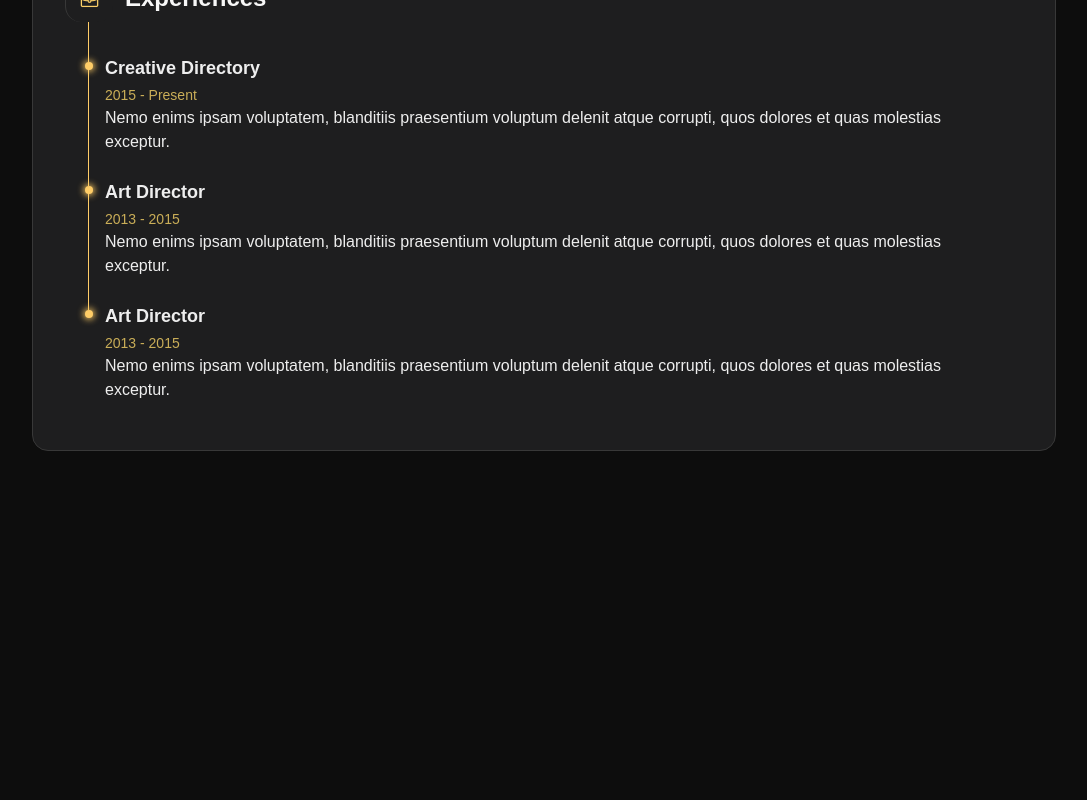
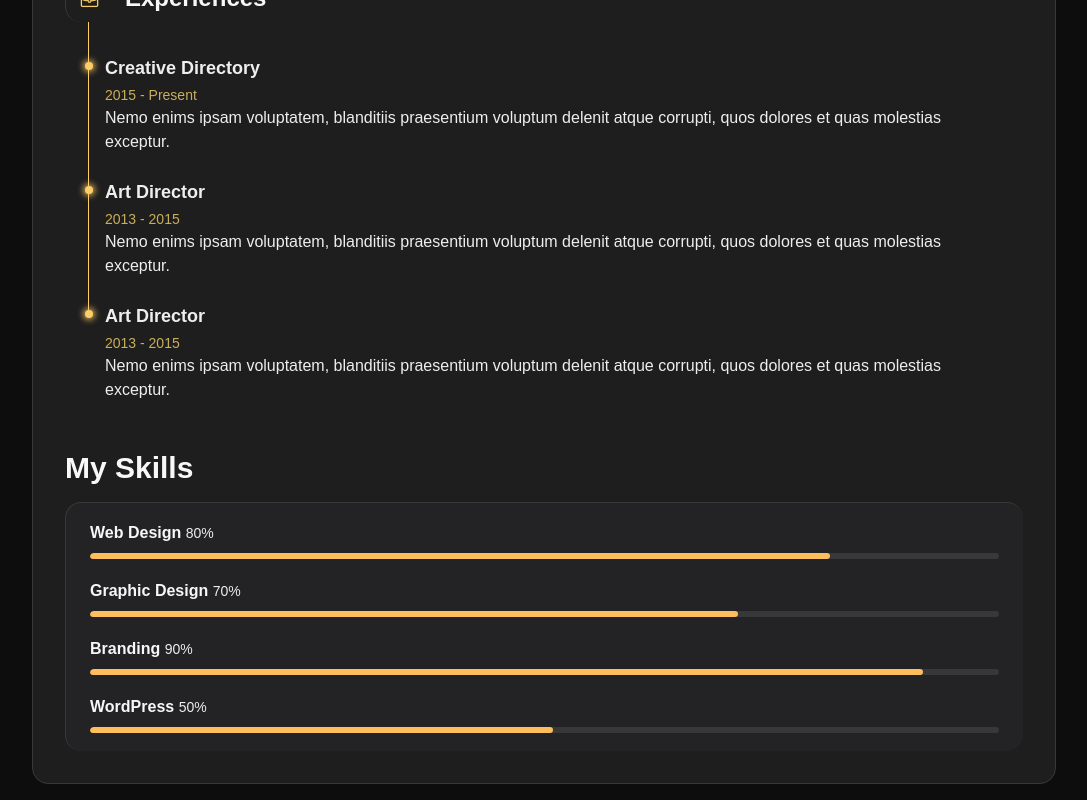
Before and after one commit to leangvakhim/leang-vakhim-portfolio, a React (Vite) app: page /resume in a window 1280 px wide. Shown: the part 859-1659 px from the top of the page, without its empty margins (96-1183 px from the left). Before the commit the page ends 1326 px from the top, so only its background shows below. Built offline with nearby package versions, Linux system fonts and the light colour scheme.

Commit message:
Apply the animation on the resume page

```diff
--- a/src/Component/Resume/ResumeBody.jsx
+++ b/src/Component/Resume/ResumeBody.jsx
@@ -3,6 +3,7 @@ import MenuSmallScreen from '../MenuSmallScreen'
 import MenuLargeScreen from '../MenuLargeScreen'
 import ShortHorizontalLine from '../ShortHorizontalLine'
 import ResumeInformation from './ResumeInformation'
+import ResumeSkill from './ResumeSkill'
 
 const ResumeBody = () => {
     return (
@@ -19,6 +20,8 @@ const ResumeBody = () => {
             <ShortHorizontalLine/>
             {/* Information */}
             <ResumeInformation/>
+            {/* Skill */}
+            <ResumeSkill/>
         </section>
     )
 }
--- a/src/Component/Resume/ResumeInformation.jsx
+++ b/src/Component/Resume/ResumeInformation.jsx
@@ -1,8 +1,44 @@
-import React from 'react'
+import React, { useEffect } from 'react'
+import { motion, useAnimation, useInView } from "framer-motion";
 import education from "../../assets/photo/education.png";
 import experience from "../../assets/photo/experience.png";
 
+const listVariants = {
+  hidden: { opacity: 0 },
+  visible: {
+    opacity: 1,
+    transition: {
+      staggerChildren: 0.3,
+    },
+  },
+};
+
+const itemVariants = {
+  hidden: { opacity: 0, y: 20 },
+  visible: { opacity: 1, y: 0 },
+};
+
 const ResumeInformation = () => {
+    const educationRef = React.useRef(null);
+    const educationInView = useInView(educationRef, { once: true });
+    const educationControls = useAnimation();
+
+    const experienceRef = React.useRef(null);
+    const experienceInView = useInView(experienceRef, { once: true });
+    const experienceControls = useAnimation();
+
+    useEffect(() => {
+      if (educationInView) {
+        educationControls.start("visible");
+      }
+    }, [educationInView]);
+
+    useEffect(() => {
+      if (experienceInView) {
+        experienceControls.start("visible");
+      }
+    }, [experienceInView]);
+
     return (
         <div className='px-8 py-4'>
             {/* Education */}
@@ -13,23 +49,23 @@ const ResumeInformation = () => {
                 </div>
             </div>
             <div className="relative">
-                <ul className="px-4 py-8 !space-y-6">
-                    <li className="relative pl-6 mb-[-12px] mt-[-20px] before:content-[''] before:absolute before:left-1 before:top-2 before:w-2 before:h-2 before:bg-[#FFCD67] before:rounded-full before:shadow-[0_0_6px_2px_rgba(255,205,103,0.8)] after:content-[''] after:absolute after:left-[7px] after:top-3 after:h-[calc(100%+20px)] after:w-px after:bg-[#FFCD67]">
+                <motion.ul ref={educationRef} className="px-4 py-8 !space-y-6" initial="hidden" animate={educationControls} variants={listVariants}>
+                    <motion.li className="relative pl-6 mb-[-12px] mt-[-20px] before:content-[''] before:absolute before:left-1 before:top-2 before:w-2 before:h-2 before:bg-[#FFCD67] before:rounded-full before:shadow-[0_0_6px_2px_rgba(255,205,103,0.8)] after:content-[''] after:absolute after:left-[7px] after:top-3 after:h-[calc(100%+20px)] after:w-px after:bg-[#FFCD67]" variants={itemVariants}>
                         <h4 className='poppins-semibold text-lg'>University school of the arts</h4>
                         <span className="poppins-light text-sm !text-[#CAAE58] ">2007 - 2008</span>
                         <p className="poppins-regular text-md text-[#D6D6D6]">Nemo enims ipsam voluptatem, blanditiis praesentium voluptum delenit atque corrupti, quos dolores et quas molestias exceptur.</p>
-                    </li>
-                    <li className="relative pl-6 mb-[-12px] before:content-[''] before:absolute before:left-1 before:top-2 before:w-2 before:h-2 before:bg-[#FFCD67] before:rounded-full before:shadow-[0_0_6px_2px_rgba(255,205,103,0.8)] after:content-[''] after:absolute after:left-[7px] after:top-3 after:h-[calc(100%+20px)] after:w-px after:bg-[#FFCD67]">
+                    </motion.li>
+                    <motion.li className="relative pl-6 mb-[-12px] before:content-[''] before:absolute before:left-1 before:top-2 before:w-2 before:h-2 before:bg-[#FFCD67] before:rounded-full before:shadow-[0_0_6px_2px_rgba(255,205,103,0.8)] after:content-[''] after:absolute after:left-[7px] after:top-3 after:h-[calc(100%+20px)] after:w-px after:bg-[#FFCD67]" variants={itemVariants}>
                         <h4 className='poppins-semibold text-lg'>University school of the arts</h4>
                         <span className="poppins-light text-sm !text-[#CAAE58] ">2007 - 2008</span>
                         <p className="poppins-regular text-md text-[#D6D6D6]">Nemo enims ipsam voluptatem, blanditiis praesentium voluptum delenit atque corrupti, quos dolores et quas molestias exceptur.</p>
-                    </li>
-                    <li className="relative pl-6 before:content-[''] before:absolute before:left-1 before:top-2 before:w-2 before:h-2 before:bg-[#FFCD67] before:rounded-full before:shadow-[0_0_6px_2px_rgba(255,205,103,0.8)]">
+                    </motion.li>
+                    <motion.li className="relative pl-6 before:content-[''] before:absolute before:left-1 before:top-2 before:w-2 before:h-2 before:bg-[#FFCD67] before:rounded-full before:shadow-[0_0_6px_2px_rgba(255,205,103,0.8)]" variants={itemVariants}>
                         <h4 className='poppins-semibold text-lg'>University school of the arts</h4>
                         <span className="poppins-light text-sm !text-[#CAAE58] ">2007 - 2008</span>
                         <p className="poppins-regular text-md text-[#D6D6D6]">Nemo enims ipsam voluptatem, blanditiis praesentium voluptum delenit atque corrupti, quos dolores et quas molestias exceptur.</p>
-                    </li>
-                </ul>
+                    </motion.li>
+                </motion.ul>
             </div>
 
             {/* Experiences */}
@@ -40,23 +76,23 @@ const ResumeInformation = () => {
                 </div>
             </div>
             <div className="relative">
-                <ul className="px-4 py-8 !space-y-6">
-                    <li className="relative pl-6 mb-[-12px] mt-[-20px] before:content-[''] before:absolute before:left-1 before:top-2 before:w-2 before:h-2 before:bg-[#FFCD67] before:rounded-full before:shadow-[0_0_6px_2px_rgba(255,205,103,0.8)] after:content-[''] after:absolute after:left-[7px] after:top-3 after:h-[calc(100%+20px)] after:w-px after:bg-[#FFCD67]">
+                <motion.ul ref={experienceRef} className="px-4 py-8 !space-y-6" initial="hidden" animate={experienceControls} variants={listVariants}>
+                    <motion.li className="relative pl-6 mb-[-12px] mt-[-20px] before:content-[''] before:absolute before:left-1 before:top-2 before:w-2 before:h-2 before:bg-[#FFCD67] before:rounded-full before:shadow-[0_0_6px_2px_rgba(255,205,103,0.8)] after:content-[''] after:absolute after:left-[7px] after:top-3 after:h-[calc(100%+20px)] after:w-px after:bg-[#FFCD67]" variants={itemVariants}>
                         <h4 className='poppins-semibold text-lg'>Creative Directory</h4>
                         <span className="poppins-light text-sm !text-[#CAAE58] ">2015 - Present</span>
                         <p className="poppins-regular text-md text-[#D6D6D6]">Nemo enims ipsam voluptatem, blanditiis praesentium voluptum delenit atque corrupti, quos dolores et quas molestias exceptur.</p>
-                    </li>
-                    <li className="relative pl-6 mb-[-12px] before:content-[''] before:absolute before:left-1 before:top-2 before:w-2 before:h-2 before:bg-[#FFCD67] before:rounded-full before:shadow-[0_0_6px_2px_rgba(255,205,103,0.8)] after:content-[''] after:absolute after:left-[7px] after:top-3 after:h-[calc(100%+20px)] after:w-px after:bg-[#FFCD67]">
+                    </motion.li>
+                    <motion.li className="relative pl-6 mb-[-12px] before:content-[''] before:absolute before:left-1 before:top-2 before:w-2 before:h-2 before:bg-[#FFCD67] before:rounded-full before:shadow-[0_0_6px_2px_rgba(255,205,103,0.8)] after:content-[''] after:absolute after:left-[7px] after:top-3 after:h-[calc(100%+20px)] after:w-px after:bg-[#FFCD67]" variants={itemVariants}>
                         <h4 className='poppins-semibold text-lg'>Art Director</h4>
                         <span className="poppins-light text-sm !text-[#CAAE58] ">2013 - 2015</span>
                         <p className="poppins-regular text-md text-[#D6D6D6]">Nemo enims ipsam voluptatem, blanditiis praesentium voluptum delenit atque corrupti, quos dolores et quas molestias exceptur.</p>
-                    </li>
-                    <li className="relative pl-6 before:content-[''] before:absolute before:left-1 before:top-2 before:w-2 before:h-2 before:bg-[#FFCD67] before:rounded-full before:shadow-[0_0_6px_2px_rgba(255,205,103,0.8)]">
+                    </motion.li>
+                    <motion.li className="relative pl-6 before:content-[''] before:absolute before:left-1 before:top-2 before:w-2 before:h-2 before:bg-[#FFCD67] before:rounded-full before:shadow-[0_0_6px_2px_rgba(255,205,103,0.8)]" variants={itemVariants}>
                         <h4 className='poppins-semibold text-lg'>Art Director</h4>
                         <span className="poppins-light text-sm !text-[#CAAE58] ">2013 - 2015</span>
                         <p className="poppins-regular text-md text-[#D6D6D6]">Nemo enims ipsam voluptatem, blanditiis praesentium voluptum delenit atque corrupti, quos dolores et quas molestias exceptur.</p>
-                    </li>
-                </ul>
+                    </motion.li>
+                </motion.ul>
             </div>
         </div>
     )
--- /dev/null
+++ b/src/Component/Resume/ResumeSkill.jsx
@@ -0,0 +1,76 @@
+import React from 'react'
+import { motion, useInView } from 'framer-motion'
+
+const containerVariants = {
+  hidden: {},
+  visible: {
+    transition: {
+      staggerChildren: 0.3,
+    },
+  },
+};
+
+const itemVariants = {
+  hidden: { opacity: 0, x: -30 },
+  visible: { opacity: 1, x: 0 },
+};
+
+const ResumeSkill = () => {
+    return (
+        <div className='px-8' >
+            <h1 className='text-3xl poppins-semibold !text-[#F8F8F8]'>My Skills</h1>
+            {/* card */}
+            <div className='mt-4 mb-8 py-2 px-4 relative flex flex-col p-2 border bg-[#232325] !border-[#383838] rounded-2xl object-contain !border-r-0 border-b-0' >
+                <motion.div
+                  variants={containerVariants}
+                  initial="hidden"
+                  whileInView="visible"
+                  viewport={{ once: true }}
+                >
+                    <motion.div
+                      className='flex ml-2 mt-2.5 flex-col gap-2 pb-2 w-full'
+                      variants={itemVariants}
+                    >
+                        <h2 className=' !text-[#F7F7F7] poppins-semibold'>Web Design <span className='ml-1/2 poppins-light text-[14px] text-[#D6D6D6]'>80%</span></h2>
+                        <div className="relative w-full h-2 rounded-3xl overflow-hidden px-4">
+                            <hr className="absolute top-0 left-0 w-[80%] border-3 border-[#FFBE5E] rounded-3xl z-10" />
+                            <hr className="w-full border-3 border-[#383838] rounded-3xl " />
+                        </div>
+                    </motion.div>
+                    <motion.div
+                      className='flex ml-2 mt-2.5 flex-col gap-2 pb-2 w-full'
+                      variants={itemVariants}
+                    >
+                        <h2 className=' !text-[#F7F7F7] poppins-semibold'>Graphic Design <span className='ml-1/2 poppins-light text-[14px] text-[#D6D6D6]'>70%</span></h2>
+                        <div className="relative w-full h-2 rounded-3xl overflow-hidden px-4">
+                            <hr className="absolute top-0 left-0 w-[70%] border-3 border-[#FFBE5E] rounded-3xl z-10" />
+                            <hr className="w-full border-3 border-[#383838] rounded-3xl" />
+                        </div>
+                    </motion.div>
+                    <motion.div
+                      className='flex ml-2 mt-2.5 flex-col gap-2 pb-2 w-full'
+                      variants={itemVariants}
+                    >
+                        <h2 className=' !text-[#F7F7F7] poppins-semibold'>Branding <span className='ml-1/2 poppins-light text-[14px] text-[#D6D6D6]'>90%</span></h2>
+                        <div className="relative w-full h-2 rounded-3xl overflow-hidden px-4">
+                            <hr className="absolute top-0 left-0 w-[90%] border-3 border-[#FFBE5E] rounded-3xl z-10" />
+                            <hr className="w-full border-3 border-[#383838] rounded-3xl" />
+                        </div>
+                    </motion.div>
+                    <motion.div
+                      className='flex ml-2 mt-2.5 flex-col gap-2 pb-2 w-full'
+                      variants={itemVariants}
+                    >
+                        <h2 className=' !text-[#F7F7F7] poppins-semibold'>WordPress <span className='ml-1/2 poppins-light text-[14px] text-[#D6D6D6]'>50%</span></h2>
+                        <div className="relative w-full h-2 rounded-3xl overflow-hidden px-4">
+                            <hr className="absolute top-0 left-0 w-[50%] border-3 border-[#FFBE5E] rounded-3xl z-10" />
+                            <hr className="w-full border-3 border-[#383838] rounded-3xl" />
+                        </div>
+                    </motion.div>
+                </motion.div>
+            </div>
+        </div>
+    )
+}
+
+export default ResumeSkill
```
